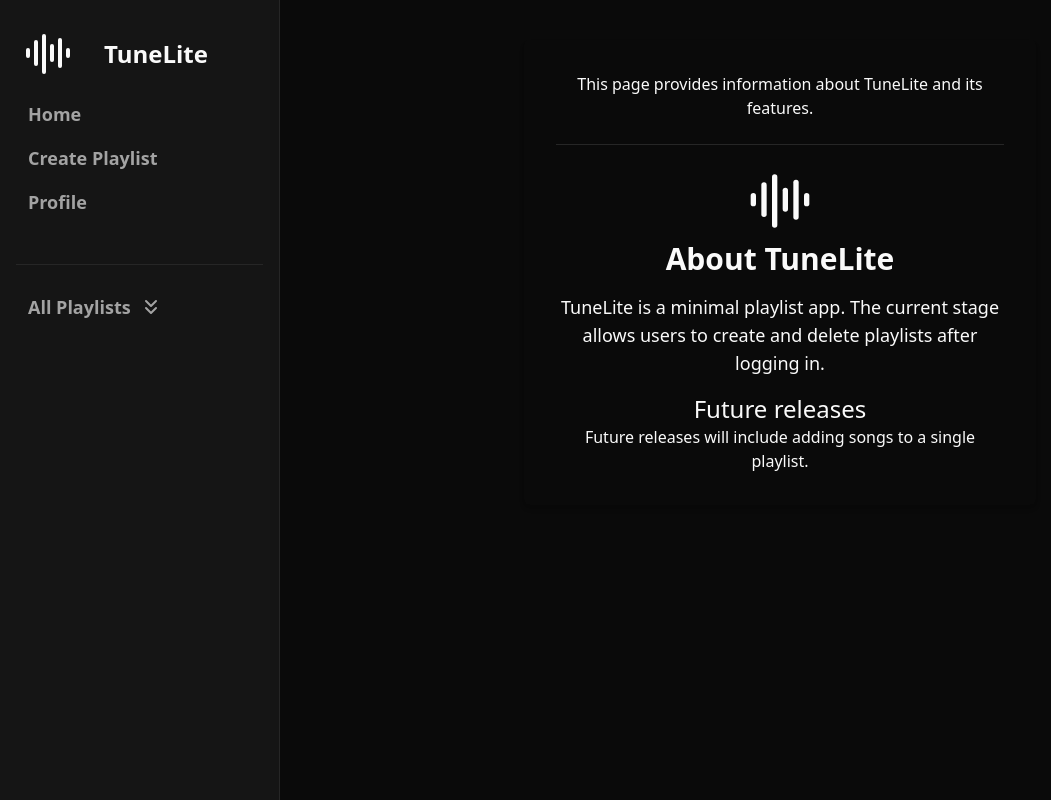
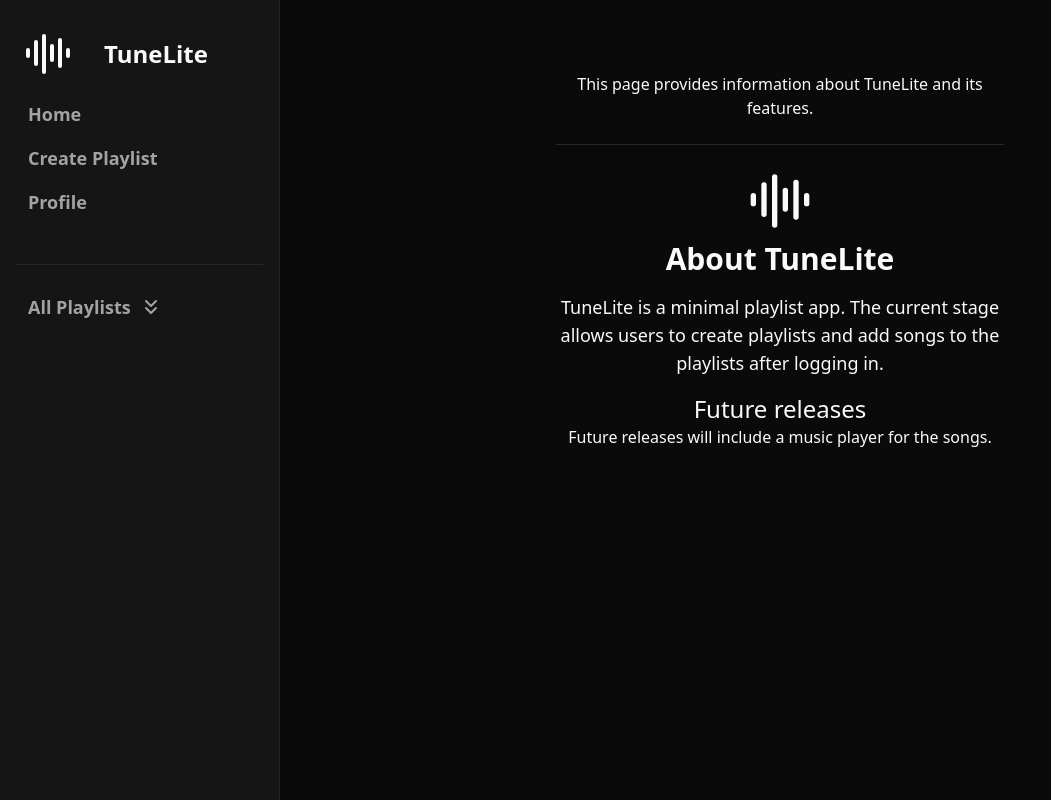
Before and after one commit to AliceEHZz/TuneLite, a React (Vite) app in the folder packages/web/: page /about in a window 1280 px wide. Shown: the whole page, without its empty margins (0-1051 px from the left). Built offline with nearby package versions, Linux system fonts and the light colour scheme; no server answers.

Commit message:
update UI design for song table

```diff
--- a/packages/web/src/components/createSong.tsx
+++ b/packages/web/src/components/createSong.tsx
@@ -67,7 +67,7 @@ export function CreateSongForm({ playlistId }: { playlistId: number }) {
 	return (
 		<>
 			<div className="mx-auto w-full">
-				<h1 className="mb-4 text-2xl font-bold">Add Song to Playlist</h1>
+				<h1 className="mb-4 text-xl font-bold">Add New Song to Playlist</h1>
 				<div className="flex flex-row justify-between space-x-10">
 					{mutation.isError && (
 						<Alert>
--- a/packages/web/src/components/songs-fetcher.tsx
+++ b/packages/web/src/components/songs-fetcher.tsx
@@ -89,14 +89,14 @@ export function SongsFetcher({
 
 	return (
 		<>
-			<h1>List of Songs</h1>
+			<h1 className="text-xl font-semibold">List of Songs</h1>
 			{error ? (
 				"An error has occurred when fetching songs: " + error.message
 			) : (
 				<Table>
 					<TableHeader>
 						<TableRow className="font-semibold">
-							<TableHead className="w-[100px]">Song</TableHead>
+							<TableHead className="w-[300px]">Song</TableHead>
 							<TableHead>Artist</TableHead>
 							<TableHead>Added Date</TableHead>
 							<TableHead className="text-right">Action</TableHead>
@@ -127,7 +127,7 @@ export function SongsFetcher({
 									<TableCell className="text-right">
 										<Button
 											type="submit"
-											className="focus:bg-destructive/80 focus:text-white"
+											className="hover:bg-red-600 hover:text-primary focus:bg-destructive focus:text-primary"
 											onClick={() => deleteSong(song.id)}
 										>
 											Delete
--- a/packages/web/src/routes/about.tsx
+++ b/packages/web/src/routes/about.tsx
@@ -18,10 +18,10 @@ function AboutPage() {
 			</div>
 			<p className="text-lg mb-4">
 				TuneLite is a minimal playlist app. The current stage allows users to
-				create and delete playlists after logging in.
+				create playlists and add songs to the playlists after logging in.
 			</p>
 			<h3 className="text-2xl">Future releases</h3>
-			<p>Future releases will include adding songs to a single playlist.</p>
+			<p>Future releases will include a music player for the songs. </p>
 		</div>
 	);
 }
```
